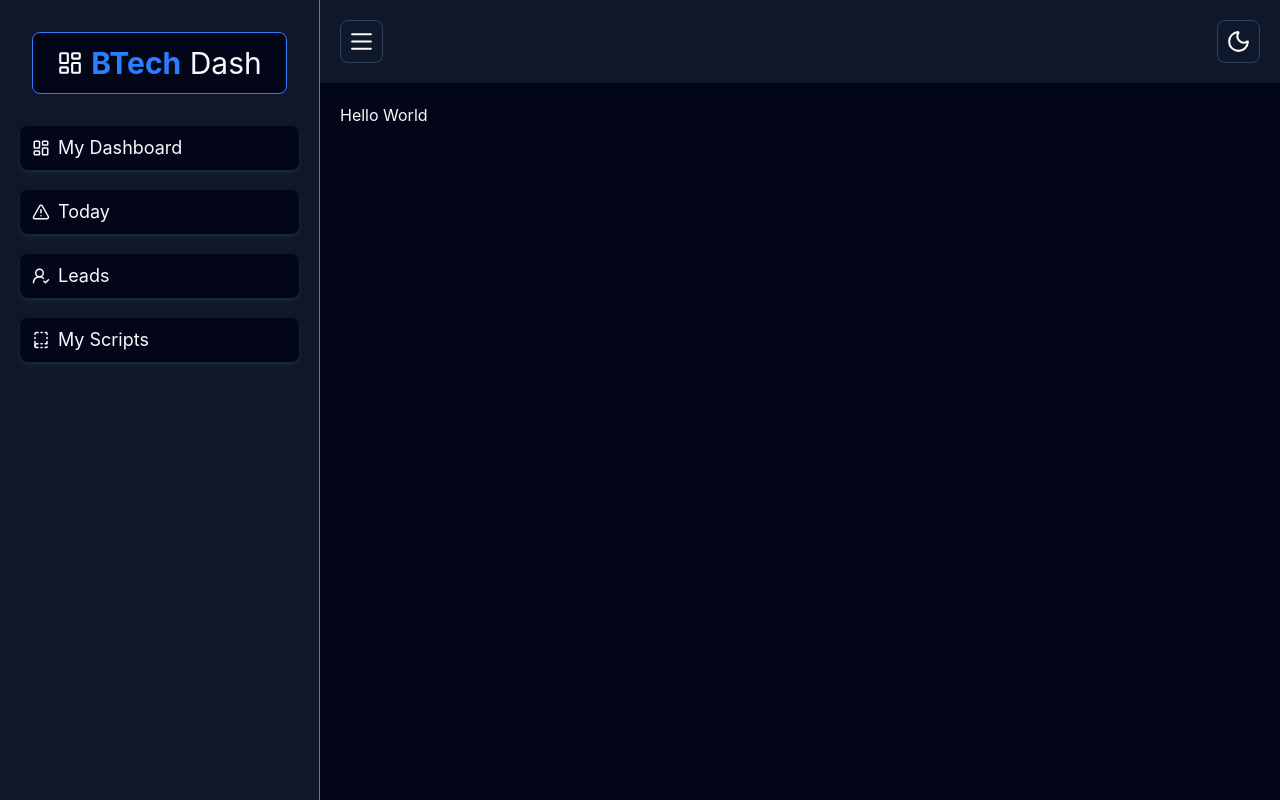
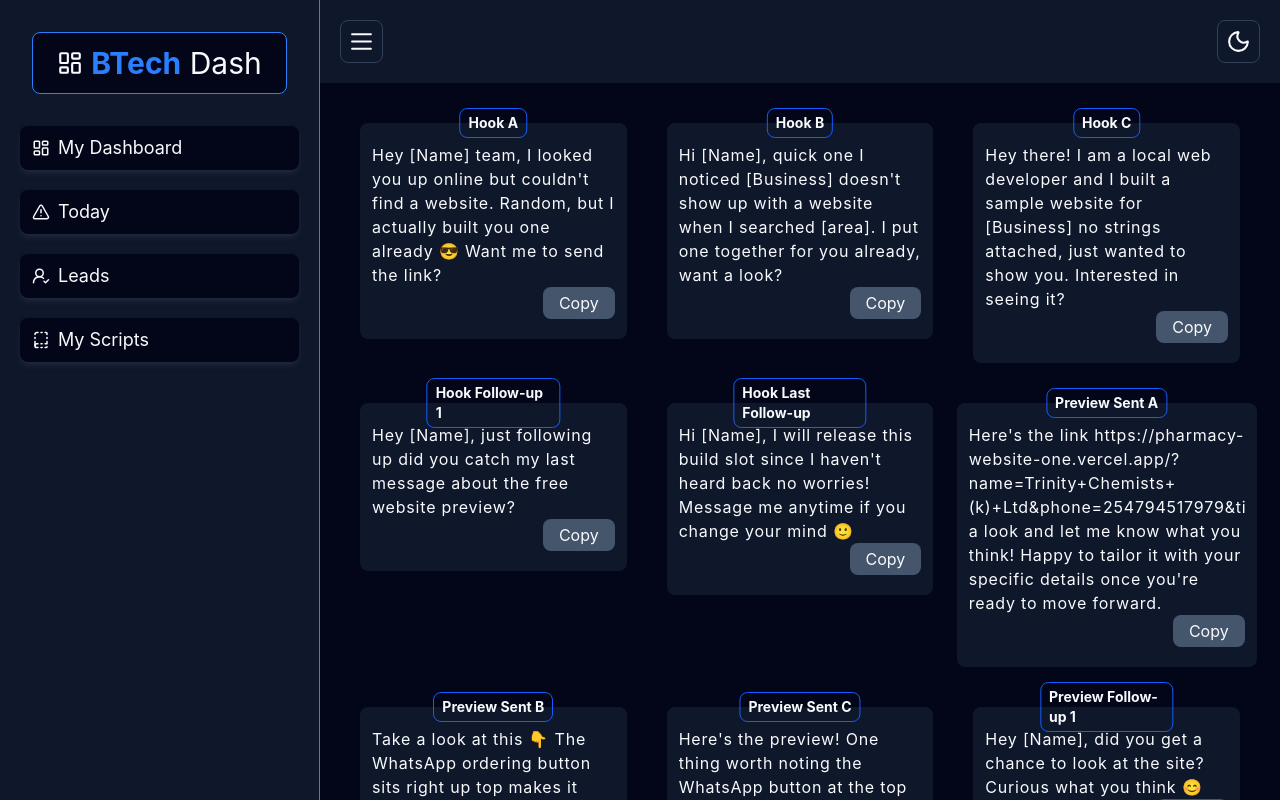
Before and after one commit to Brian9975/BTech-Dashboard, a React (Vite) app: page /myscripts in a window 1280 px wide. Built offline with nearby package versions, Linux system fonts and the light colour scheme.

Commit message:
Created the Script page ui

```diff
--- a/src/ScriptData.ts
+++ b/src/ScriptData.ts
@@ -111,6 +111,6 @@ export const scriptData: ScriptDataInterface[] = [
   {
     id: "20",
     title: "Final Payment + Care Plan Pitch",
-    message: "Thank you, fully paid up and live! 🎉 Quick note — your domain renews yearly at KSh 1,200, I'll remind you before it's due.One more thing — I offer an ongoing Care Plan to keep your site secure and help more customers find you: Basic Care (KSh 1,500/mo): hosting/domain management, backups, security monitoring, monthly updates. Growth Care (KSh 2,500/mo): everything in Basic, plus Google Business Profile management and a monthly report on your visibility and traffic. Want me to set you up?"
+    message: "Thank you, fully paid up and live! 🎉 Quick note your domain renews yearly at KSh 1,200, I'll remind you before it's due.One more thing — I offer an ongoing Care Plan to keep your site secure and help more customers find you: Basic Care (KSh 1,500/mo): hosting/domain management, backups, security monitoring, monthly updates. Growth Care (KSh 2,500/mo): everything in Basic, plus Google Business Profile management and a monthly report on your visibility and traffic. Want me to set you up?"
   },
 ];
--- a/src/layout/Layout.tsx
+++ b/src/layout/Layout.tsx
@@ -86,7 +86,7 @@ export default function Layout({ children }: { children: React.ReactNode }) {
 
 
       <div className="overflow-y-auto h-screen flex-1 flex-col">
-        <div className="sticky  bg-slate-900 top-0 flex items-center p-5 justify-between "><div><button onClick={() => {
+        <div className="sticky z-50   bg-slate-900 top-0 flex items-center p-5 justify-between "><div><button onClick={() => {
 
           setSidebarOpen(!sidebarOpen)
 
--- a/src/pages/MyScripts.tsx
+++ b/src/pages/MyScripts.tsx
@@ -1,11 +1,26 @@
-import type React from "react";
 import { scriptData } from "../ScriptData";
 export default function MyScripts() {
 
 
   return (
-    <div>
-      <h1>Hello World</h1>
+    <div className="">
+      <main className="grid  md:grid-cols-3 p-5  grid-cols-1 justify-items-center  gap-10">
+        {scriptData.map(sc => (
+
+        <div className="">
+
+
+          <div className="bg-slate-900 relative px-3 py-5 rounded-lg max-w-75">
+            <p className="tracking-wider overflow-auto">{sc.message}</p>
+
+          <div className="flex justify-end ">
+            <button className="bg-slate-600 px-4 py-1 rounded-lg cursor-pointer hover:scale-102 transition-all">Copy</button>
+          </div>
+          <span className="border-blue-600 border left-1/2 top-0 -translate-y-1/2 -translate-x-1/2  absolute py-1 px-2 rounded-lg text-sm text-ellipsis font-bold">{sc.title}</span>
+          </div>
+        </div>
+        ))}
+      </main>
     </div>
   )
 }
--- a/src/types/ScriptDataInterface.ts
+++ b/src/types/ScriptDataInterface.ts
@@ -1,5 +1,5 @@
 export interface ScriptDataInterface {
   id: string;
   title: string;
-  message: string | {varA: string; varB:string; varC?: string;};
+  message: string;
 }
```
